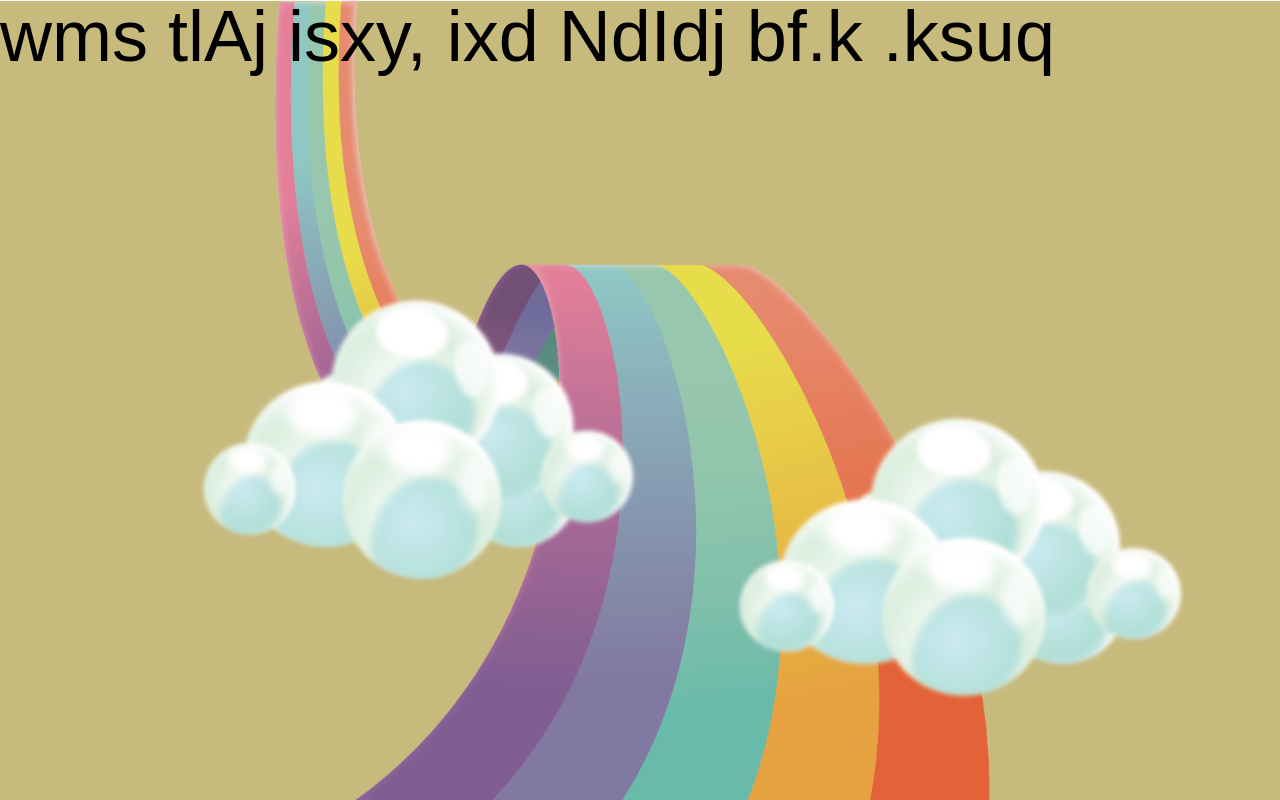
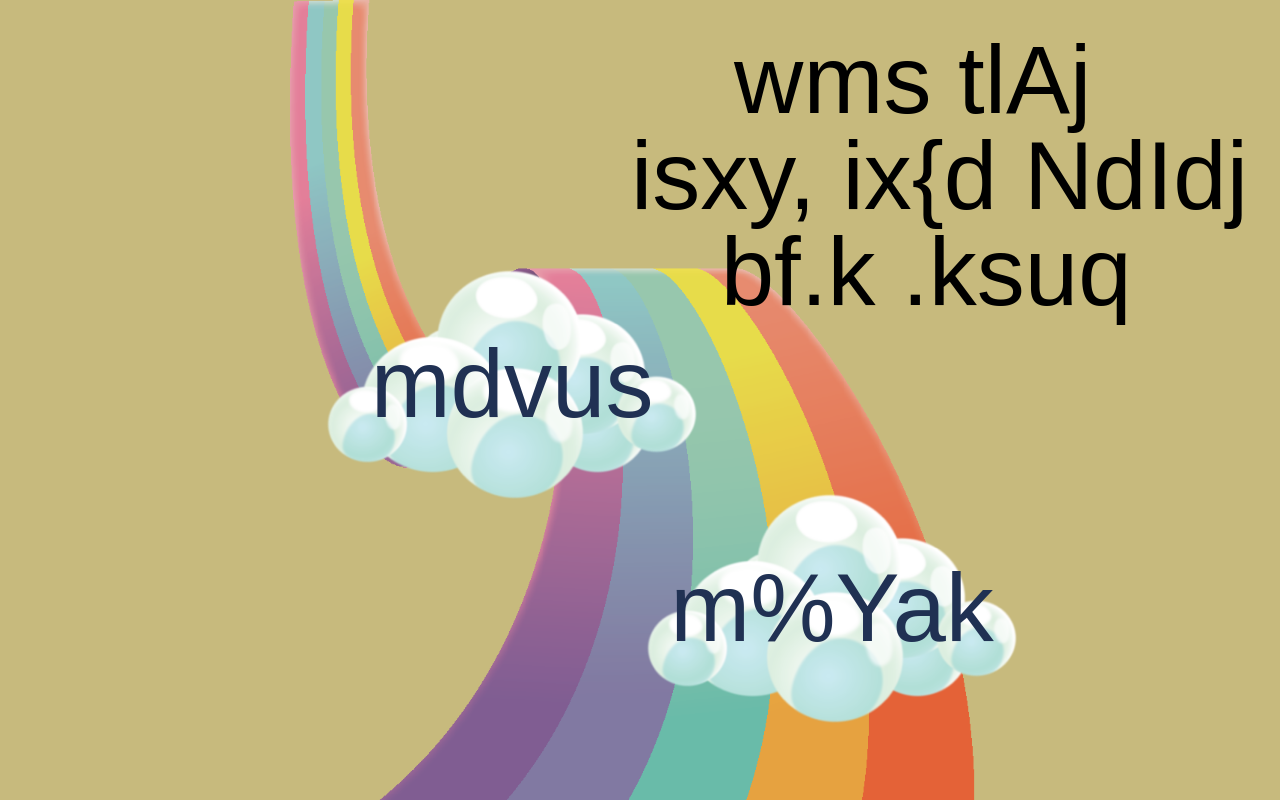
Before and after one commit to Nazeefa-Anees/Learning_Aid_For_The_Hearing_Impaired, a React (Vite) app in the folder learning_aid/: page / in a window 1280 px wide. Built offline with nearby package versions, Linux system fonts and the light colour scheme.

Commit message:
Home selection page(version2)

```diff
--- a/learning_aid/src/pages/HomeSelection.jsx
+++ b/learning_aid/src/pages/HomeSelection.jsx
@@ -1,9 +1,32 @@
 import React from 'react'
+import cloudImage from '../assets/cloud.png';
 
 export default function HomeSelection() {
   return (
-    <div className="bg-[url('./assets/rainbowCloud.png')] bg-cover bg-center min-h-screen">
-        <h1 className='font-custom text-7xl'>wms tlAj isxy, ixd NdIdj bf.k .ksuq</h1>
+
+    /*setting the background */
+    <div className="bg-[url('./assets/rainbow.png')] bg-cover bg-center min-h-screen">
+      <div>
+
+
+        <h1 className='font-custom text-8xl text-center absolute right-8 mt-8 whitespace-pre-wrap break-words'>wms tlAj <br/> isxy, ix&#123;d NdIdj<br/>bf.k .ksuq</h1>
+        </div>
+
+
+
+        <div className='flex justify-center'>
+        <button className="font-custom text-8xl text-[#203153] bg-cover bg-center w-96 h-96 absolute left-80 mt-48"
+                style={{backgroundImage: `url(${cloudImage})`,backgroundSize: "contain",backgroundPosition: "center",backgroundRepeat: "no-repeat",}}>
+          mdvus
+        </button>
+        </div>
+
+        <div className='flex justify-center'>
+        <button className="font-custom text-8xl text-[#203153] bg-cover bg-center w-96 h-96 absolute right-64 bottom-0"
+                style={{backgroundImage: `url(${cloudImage})`,backgroundSize: "contain",backgroundPosition: "center",backgroundRepeat: "no-repeat",}}>
+          m%Yak
+        </button>
+        </div>
     </div>
   )
 }
--- a/learning_aid/src/pages/Splashscreen.jsx
+++ b/learning_aid/src/pages/Splashscreen.jsx
@@ -6,7 +6,7 @@ import '../App.css'
 export default function Splashscreen() {
   return (
     <div>
-      <button className="font-custom w-1000 h-30 p-10 text-5xl bg-yellow-500 rounded-full flex items-center justify-center absolute bottom-10 right-20 shadow-lg">
+      <button className=" w-1000 h-30 p-10 text-5xl bg-yellow-500 rounded-full flex items-center justify-center absolute bottom-10 right-20 shadow-lg">
                 oeka mgka.ksuq →
         </button>
     </div>
```
Also changed, not shown: learning_aid/src/assets/cloud.png (added).
